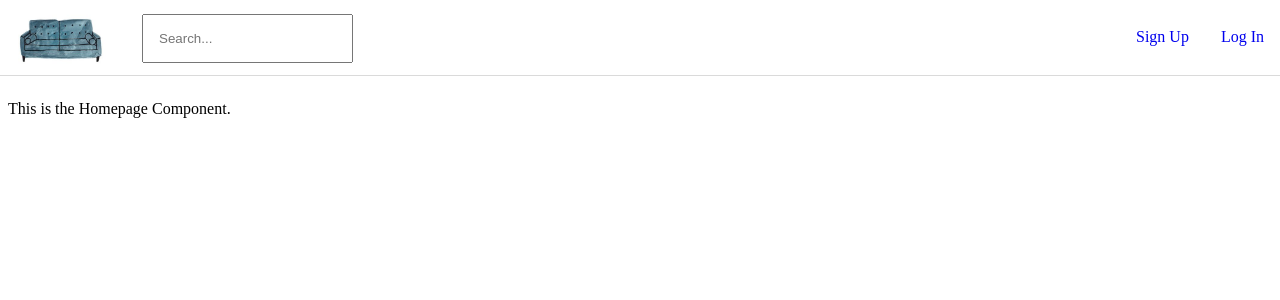
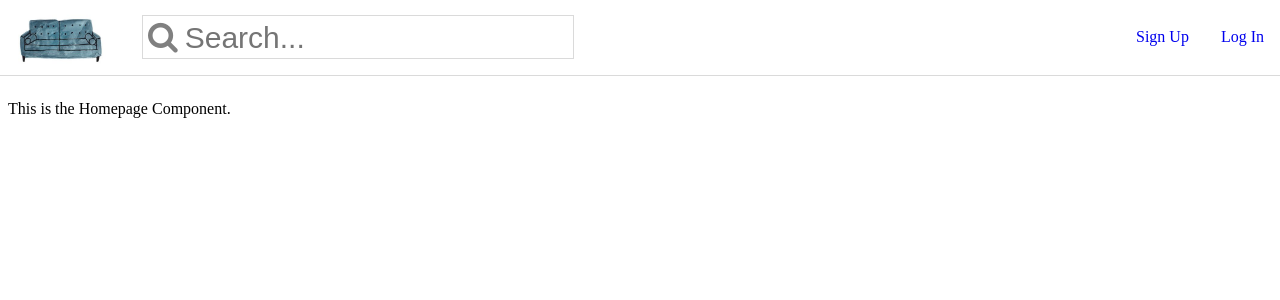
Before and after one commit to aback223/couchsurfer, a React (Create React App) app: page / in a window 1280 px wide. Shown: the top 300 px of the page. Built offline with nearby package versions, Linux system fonts and the light colour scheme.

Commit message:
css changes to search bar

```diff
--- a/src/components/Navbar.js
+++ b/src/components/Navbar.js
@@ -8,7 +8,10 @@ class Navbar extends Component {
     return(
       <div className="navbar">
         <NavLink to="/"><img src={couch} alt="couch-logo" className="couch-logo"/></NavLink>
-        <input type="text" className="searchBar" name="search" placeholder="Search..." />
+        <div className="searchBar">
+          <i className="fa fa-search fa-2x"/>
+          <input type="text" name="search" className="search" placeholder="Search..." />
+        </div>
         <NavLink to="/login" className="navbar-right">Log In</NavLink>
         <NavLink to="/signup" className="navbar-right">Sign Up</NavLink>
       </div>
--- a/src/components/index.css
+++ b/src/components/index.css
@@ -3,7 +3,6 @@
 .addPadding {
   padding: 100px 8px 8px 8px;
 }
-
 
 /* Navbar */
 
@@ -19,7 +18,6 @@
 .navbar-right {
   float: right;
   padding: 14px 16px;
-  display: block;
   text-decoration: none;
   margin-top: 14px;
 }
@@ -33,9 +31,25 @@
 
 .searchBar {
   float: left;
-  padding: 15px;
-  margin-top: 14px;
+  border: 1px solid #DADADA;
+  margin-top: 15px;
   margin-left: 20px;
+}
+
+input:focus {
+  outline: none;
+}
+
+input.search {
+  border: none;
+  height: 100%;
+  padding: 2px;
+  font-size: 30px;
+}
+
+i.fa-search {
+  padding: 5px;
+  color: gray;
 }
 
 .couch-logo {
```
